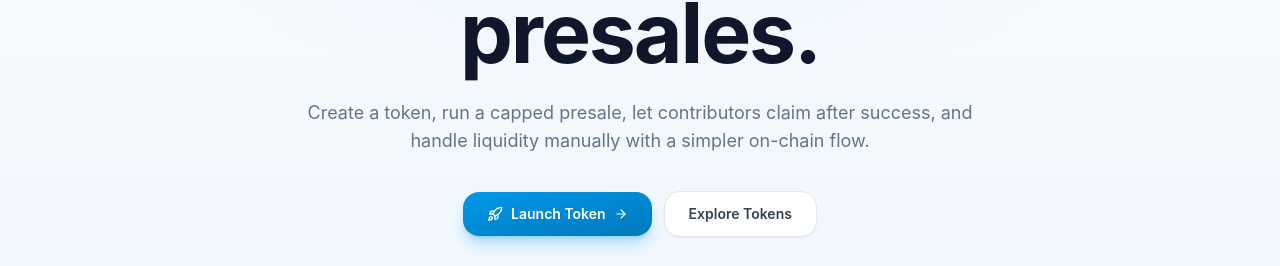
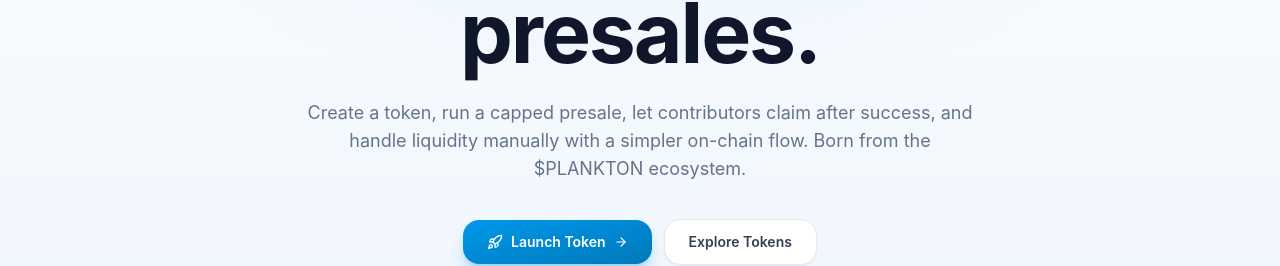
Before and after one commit to PrinceOfOnubia/tonlaunchpad, a Next.js app: page / in a window 1280 px wide. Shown: the part 292-558 px from the top of the page. Built offline with nearby package versions, Linux system fonts and the light colour scheme; no server answers.

Commit message:
Modify subtitle in Hero component
Updated subtitle to include reference to the $PLANKTON ecosystem.

```diff
--- a/components/Hero.tsx
+++ b/components/Hero.tsx
@@ -20,7 +20,7 @@ export function Hero() {
         {/* Subtitle */}
         <p className="mx-auto mt-6 max-w-2xl text-base leading-relaxed text-ink-500 sm:text-lg">
           Create a token, run a capped presale, let contributors claim after success, and handle
-          liquidity manually with a simpler on-chain flow.
+          liquidity manually with a simpler on-chain flow. Born from the $PLANKTON ecosystem.
         </p>
 
         {/* CTAs */}
```
